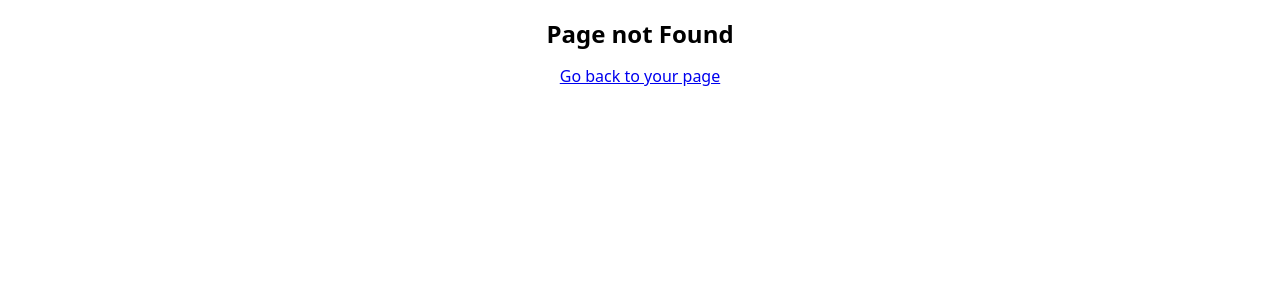
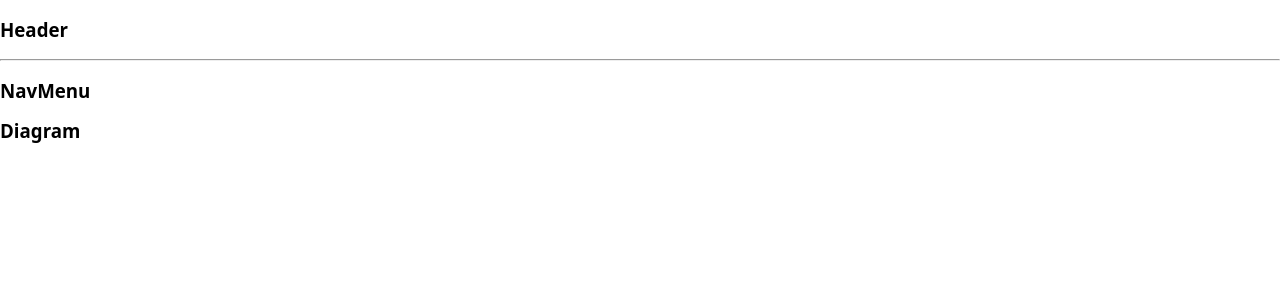
Before and after one commit to Aleksandr-Pod/FinalTeamProject, a React (Create React App) app: page /final_team_project/diagram in a window 1280 px wide. Before the commit this address had no page. Shown: the top 300 px of the page. Built offline with nearby package versions, Linux system fonts and the light colour scheme.

Commit message:
Routes changed

```diff
--- a/src/components/App.jsx
+++ b/src/components/App.jsx
@@ -24,19 +24,14 @@ export const App = () => {
         }
       />
       ;
-      <Route
-        path="/"
-        element={
-          <PrivateRoute>
-            <Dashboard>
-              <NavMenu />
-              <Route path="home" element={<Home />}></Route>
-              <Route path="diagram" element={<Diagram />}></Route>
-              <Route path="currency" element={<Currency />}></Route>
-            </Dashboard>
-          </PrivateRoute>
-        }
-      />
+      <Route element={<PrivateRoute />}>
+        <Route path="/" element={<Dashboard />}>
+          <Route path="home" element={<Home />}></Route>
+          <Route path="diagram" element={<Diagram />}></Route>
+          <Route path="currency" element={<Currency />}></Route>
+        </Route>
+        ;
+      </Route>
       ;
       <Route path="*" element={<PageNotFound />} />;
     </Routes>
--- a/src/components/dashboard/currency.js
+++ b/src/components/dashboard/currency.js
@@ -1 +1,3 @@
-export const Currency = () => {};
+export const Currency = () => {
+  return <h3>Currency</h3>;
+};
--- a/src/components/dashboard/dashboard.js
+++ b/src/components/dashboard/dashboard.js
@@ -1,11 +1,14 @@
 import { Outlet } from 'react-router-dom';
 import { Header } from './header';
+import { NavMenu } from './navMenu';
 
 export const Dashboard = () => {
+  console.log('Dashboard');
   return (
     <>
       <Header />
       <hr />
+      <NavMenu />
       <Outlet />
     </>
   );
--- a/src/components/dashboard/diagram.js
+++ b/src/components/dashboard/diagram.js
@@ -1 +1,3 @@
-export const Diagram = () => {};
+export const Diagram = () => {
+  return <h3>Diagram</h3>;
+};
--- a/src/components/dashboard/header.js
+++ b/src/components/dashboard/header.js
@@ -1 +1,3 @@
-export const Header = () => {};
+export const Header = () => {
+  return <h3>Header</h3>;
+};
--- a/src/components/dashboard/home.js
+++ b/src/components/dashboard/home.js
@@ -1 +1,3 @@
-export const Home = () => {};
+export const Home = () => {
+  return <h3>Home</h3>;
+};
--- a/src/components/dashboard/navMenu.js
+++ b/src/components/dashboard/navMenu.js
@@ -1 +1,3 @@
-export const NavMenu = () => {};
+export const NavMenu = () => {
+  return <h3>NavMenu</h3>;
+};
--- a/src/components/privateRoute.js
+++ b/src/components/privateRoute.js
@@ -1,8 +1,9 @@
 import { useSelector } from 'react-redux';
-import { Navigate } from 'react-router-dom';
+import { Outlet, Navigate } from 'react-router-dom';
 
-export const PrivateRoute = ({ children }) => {
-  const isLogged = useSelector(state => state.auth.isLogged);
+export const PrivateRoute = () => {
+  // const isLogged = useSelector(state => state.auth.isLogged);
+  const isLogged = true;
   console.log('Private Route');
-  return <>{isLogged ? children : <Navigate to="/login" replace />}</>;
+  return <>{isLogged ? <Outlet /> : <Navigate to="/login" replace />}</>;
 };
```
